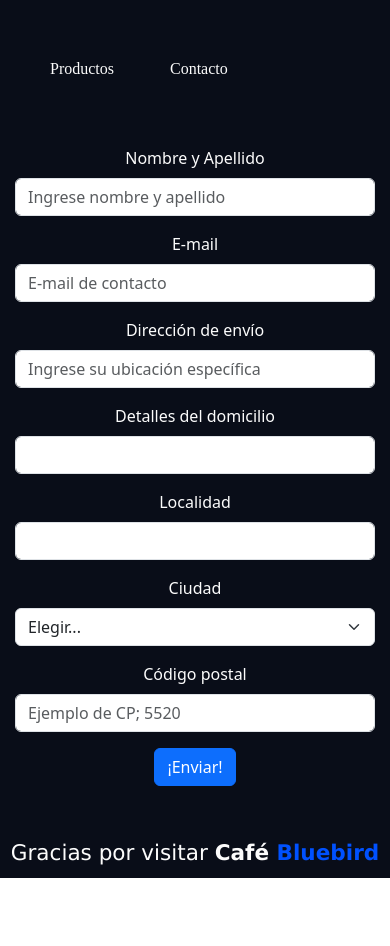
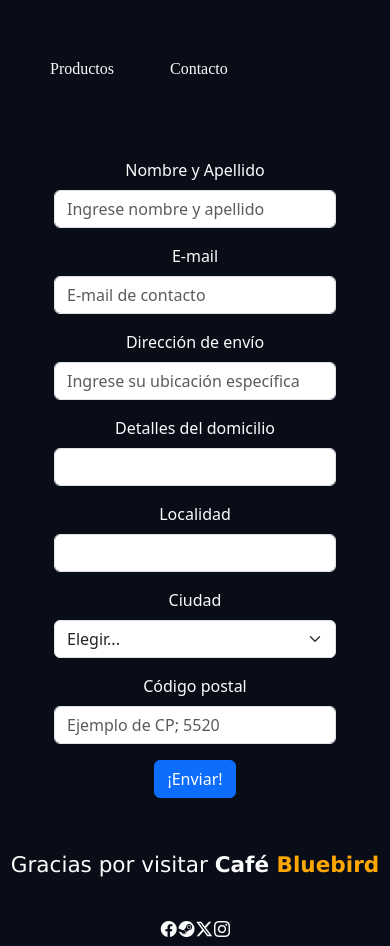
Before and after one commit to augustopiquer/bluebird, a plain HTML site: page pages/contacto.html in a window 390 px wide. Shown: the part 340-1286 px from the top of the page. Before the commit the page ends 1218 px from the top, so only its background shows below. Drawn offline with nearby package versions, Linux system fonts and the light colour scheme.

Commit message:
reemplacé lorems x textos y añadí media queries a los icons

```diff
--- a/css/styles.css
+++ b/css/styles.css
@@ -1,3 +1,5 @@
+@import url("https://cdn.jsdelivr.net/npm/bootstrap-icons@1.11.3/font/bootstrap-icons.min.css");
+
 * {
     margin: 0;
     padding: 0;
@@ -106,8 +108,9 @@ a {
 .footer {
     color: #fcfcfc;
     background-color: #090d18;
+    justify-content: center;
     text-align: center;
-    font-family: Verdana, Geneva, Tahoma, sans-serif;
+    font-family: Verdana;
     padding-top: 10%;
     padding-bottom: 1%;
 }
@@ -117,5 +120,49 @@ a {
 }
 
 .span-footer {
-    color: rgb(0, 81, 255);
+    color: rgb(255, 166, 0);
 }
+
+
+.vh-contact {
+    display: grid;
+    padding-top: 3%;
+    padding-inline: 10%;
+}
+
+.icons-social {
+    display: flex;
+    justify-content: space-between;
+    align-items: center;
+    margin-inline: 40rem;
+    padding-top: 2rem;
+
+}
+
+@media (max-width: 1400px) {
+    .icons-social {
+    display: flex;
+    justify-content: space-between;
+    align-items: center;
+    margin-inline: 30rem;
+    padding-top: 2rem;
+   }
+}
+@media (max-width: 1070px) {
+    .icons-social {
+    display: flex;
+    justify-content: space-between;
+    align-items: center;
+    margin-inline: 20rem;
+    padding-top: 2rem;
+    }
+}
+@media (max-width: 500px) {
+    .icons-social {
+    display: flex;
+    justify-content: space-between;
+    align-items: center;
+    margin-inline: 10rem;
+    padding-top: 2rem;
+    }
+}
--- a/pages/contacto.html
+++ b/pages/contacto.html
@@ -6,8 +6,10 @@
     <title>Bluebird</title>
     <link href="https://cdn.jsdelivr.net/npm/bootstrap@5.3.2/dist/css/bootstrap.min.css" rel="stylesheet" integrity="sha384-T3c6CoIi6uLrA9TneNEoa7RxnatzjcDSCmG1MXxSR1GAsXEV/Dwwykc2MPK8M2HN" crossorigin="anonymous">
     <script src="https://cdn.jsdelivr.net/npm/@popperjs/core@2.11.8/dist/umd/popper.min.js" integrity="sha384-I7E8VVD/ismYTF4hNIPjVp/Zjvgyol6VFvRkX/vR+Vc4jQkC+hVqc2pM8ODewa9r" crossorigin="anonymous"></script>
-<script src="https://cdn.jsdelivr.net/npm/bootstrap@5.3.2/dist/js/bootstrap.min.js" integrity="sha384-BBtl+eGJRgqQAUMxJ7pMwbEyER4l1g+O15P+16Ep7Q9Q+zqX6gSbd85u4mG4QzX+" crossorigin="anonymous"></script>
+    <script src="https://cdn.jsdelivr.net/npm/bootstrap@5.3.2/dist/js/bootstrap.min.js" integrity="sha384-BBtl+eGJRgqQAUMxJ7pMwbEyER4l1g+O15P+16Ep7Q9Q+zqX6gSbd85u4mG4QzX+" crossorigin="anonymous"></script>
+    <link rel="stylesheet" href="https://cdn.jsdelivr.net/npm/bootstrap-icons@1.11.3/font/bootstrap-icons.min.css">
     <link rel="stylesheet" href="../css/styles.css">
+    <link rel="shortcut icon" href="../img/logo.jpg" type="image/x-icon">
 </head>
 <body>
     <header class="img-icon">
@@ -27,6 +29,7 @@
     </header>
 
     <main class="background-color-general" >
+      <div class="vh-contact">
         <section class="img-icon">
          <form class="row g-3">
             <div class="col-md-6">
@@ -71,9 +74,23 @@
           </form>
 
         </section>
+      </div>
     </main>
     <footer class="footer">
-        <h4>Gracias por visitar <strong>Café <span class="span-footer">Bluebird</span></strong></h4>
-    </footer>
+
+      <h4>Gracias por visitar <strong>Café <span class="span-footer">Bluebird</span></strong></h4>
+
+      <div class="icons-social">
+       <a href="https://www.facebook.com/augusto.piquer" target="_blank"></a>
+        <i class="bi bi-facebook"></i>
+       <a href="https://steamcommunity.com/id/gsTtTtTtTtTtT/" target="_blank"></a>
+        <i class="bi bi-steam"></i>
+       <a href="https://twitter.com/augusto_piquer" target="_blank"></a>
+        <i class="bi bi-twitter-x"></i>
+       <a href="https://www.instagram.com/augustopiquer" target="_blank"></a>
+        <i class="bi bi-instagram"></i>
+      </div>
+
+  </footer>
 </body>
 </html>
```
Also changed, not shown: index.html (+27 -11 lines), pages/nosotros.html (+17 -3 lines), pages/productos.html (+15 -1 lines), pages/sucursal.html (+14 -0 lines).
